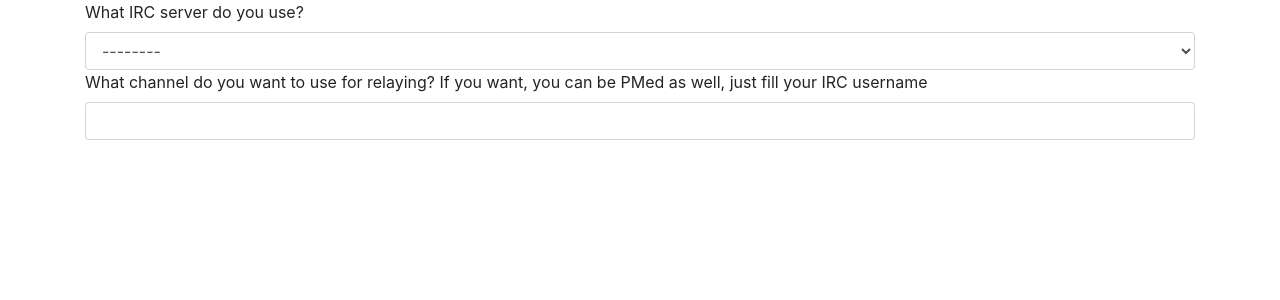
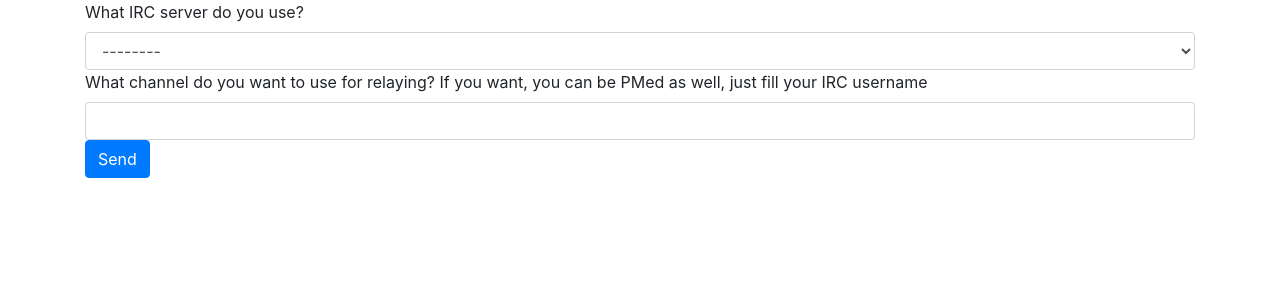
Before and after one commit to wikimedia/labs-tools-ipwatcher, a Flask app: template src/templates/irc_preferences.html in a window 1280 px wide. Shown: the top 300 px of the page. Run offline with Flask 2, Linux system fonts and the light colour scheme; the template is opened without the code that fills it, so the values that code supplies are empty; parts of the project's set-up code (start-up, migrations or seed data) failed here and were passed over; some libraries are stand-ins or nearby versions.

Commit message:
Add a send button

```diff
--- a/src/templates/irc_preferences.html
+++ b/src/templates/irc_preferences.html
@@ -11,6 +11,7 @@
         </select>
         <label for="irc_channel">What channel do you want to use for relaying? If you want, you can be PMed as well, just fill your IRC username</label>
         <input class="form-control" type="text" name="irc_channel" id="irc_channel">
+        <input class="btn btn-primary" type="submit" value="Send" />
     </form>
 </div>
 {% endblock %}
```
